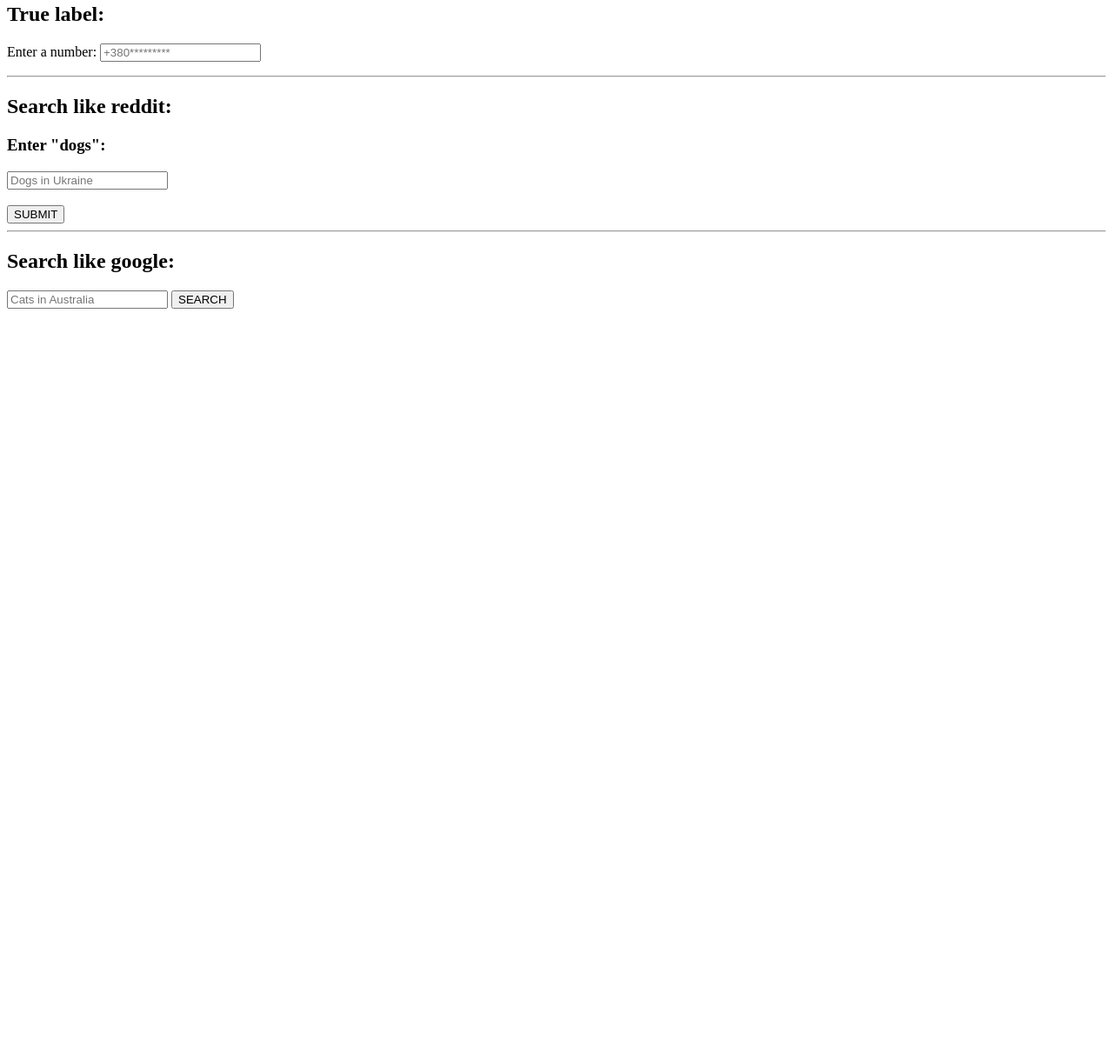
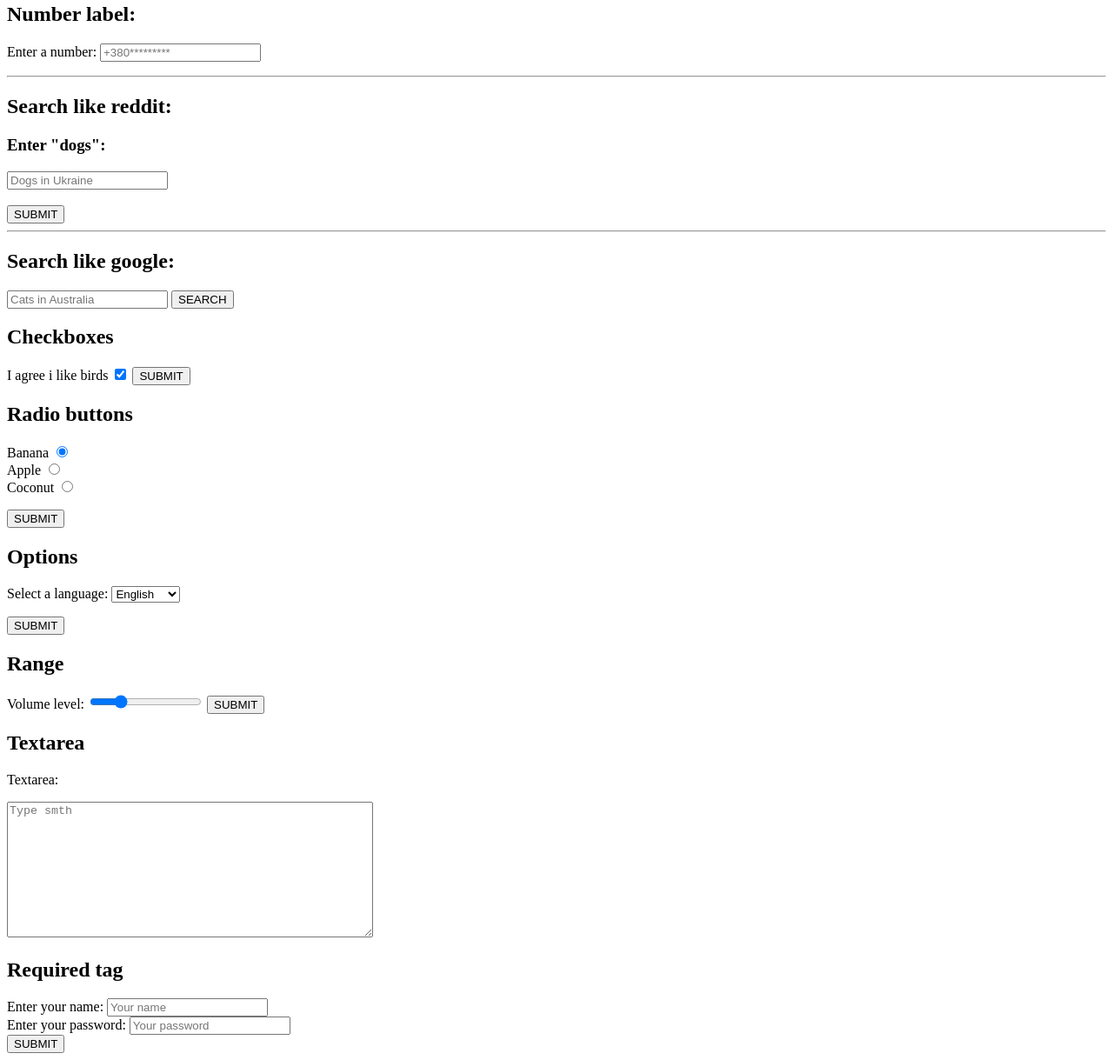
Before and after one commit to Xellzii/PROJECTS, a plain HTML site: page 3(forms/lables)/html.html in a window 1280 px wide. Shown: the part 510-1729 px from the top of the page at 87% size. Before the commit the page ends 873 px from the top, so only its background shows below. Drawn offline with Linux system fonts and the light colour scheme.

Commit message:
added_registration

```diff
--- a/3(forms/lables)/html.html
+++ b/3(forms/lables)/html.html
@@ -25,8 +25,8 @@
 
       <div>
          <p>
-            <label for="chees">Do you like chees?</label>
-            <input type="checkbox" id="chees">
+            <label for="cheese">Do you like cheese?</label>
+            <input type="checkbox" id="cheese">
          </p>
 
          <p>
@@ -44,7 +44,7 @@
             <input type="password" name="password" id="password" placeholder="Enter the pass">
          </p>
 
-         <h2>True label:</h2>
+         <h2>Number label:</h2>
          <p>
             <label>
                Enter a number:
@@ -55,9 +55,10 @@
 
       <hr>
 
+      <h2>Search like reddit:</h2>
       <div>
 
-         <h2>Search like reddit:</h2>
+
          <form action="https://www.reddit.com/search">
             <label for="q">
                <h3>Enter "dogs":</h3>
@@ -78,6 +79,88 @@
          </form>
       </div>
 
+
+     <h2>Checkboxes</h2>
+     <div>
+
+
+      <form action="/birds">
+         <label for="like_birds">I agree i like birds</label>
+         <input type="checkbox" name="like_birds" id="like_birds" checked value="yes">
+
+         <button type="submit">SUBMIT</button>
+      </form>
+     </div>
+
+     <h2>Radio buttons</h2>
+     <div>
+         <form action="/vegetables">
+            <label for="banana">Banana</label>
+            <input type="radio" name="vegetable" id="banana" value="banana" checked>
+
+            <br>
+
+            <label for="apple">Apple</label>
+            <input type="radio" name="vegetable" id="apple" value="apple">
+
+            <br>
+
+            <label for="coconut">Coconut</label>
+            <input type="radio" name="vegetable" id="coconut" value="coconut">
+
+            <br>
+
+            <p><button type="submit">SUBMIT</button></p>
+         </form>
+     </div>
+
+     <h2>Options</h2>
+     <div>
+
+      <form action="/languages">
+         <label for="language">Select a language:</label>
+         <select name="language" id="language">
+            <option value="uk">Ukrainian</option>
+            <option value="en" selected>English</option>
+            <option value="ch">Chinies</option>
+         </select>
+
+         <p><button type="submit">SUBMIT</button></p>
+      </form>
+
+     </div>
+
+     <h2>Range</h2>
+     <div>
+         <form action="">
+
+            <label for="volume">Volume level:</label>
+            <input type="range" name="volume" id="volume" min="0" max="100" value="20" step="25">
+
+            <button type="submit">SUBMIT</button>
+         </form>
+     </div>
+
+     <h2>Textarea</h2>
+     <div>
+      <label for="textarea">Textarea:</label>
+      <p><textarea cols="50" rows="10" name="textarea" id="textarea" placeholder="Type smth"></textarea></p>
+     </div>
+
+     <h2>Required tag</h2>
+     <div>
+      <form action="/register">
+         <label for="name">Enter your name:</label>
+         <input type="text" placeholder="Your name" name="name" id="name" required minlength="2"></input>
+<br>
+         <label for="password">Enter your password:</label>
+         <input type="password" name="password" id="password" required minlength="8" maxlength="15" placeholder="Your password">
+<br>
+         <button type="submit">SUBMIT</button>
+      </form>
+     </div>
+
+
    </main>
 </body>
 </html>
```
Also changed, not shown: 3(forms/lables)/form.html (added, +59 -0 lines).
